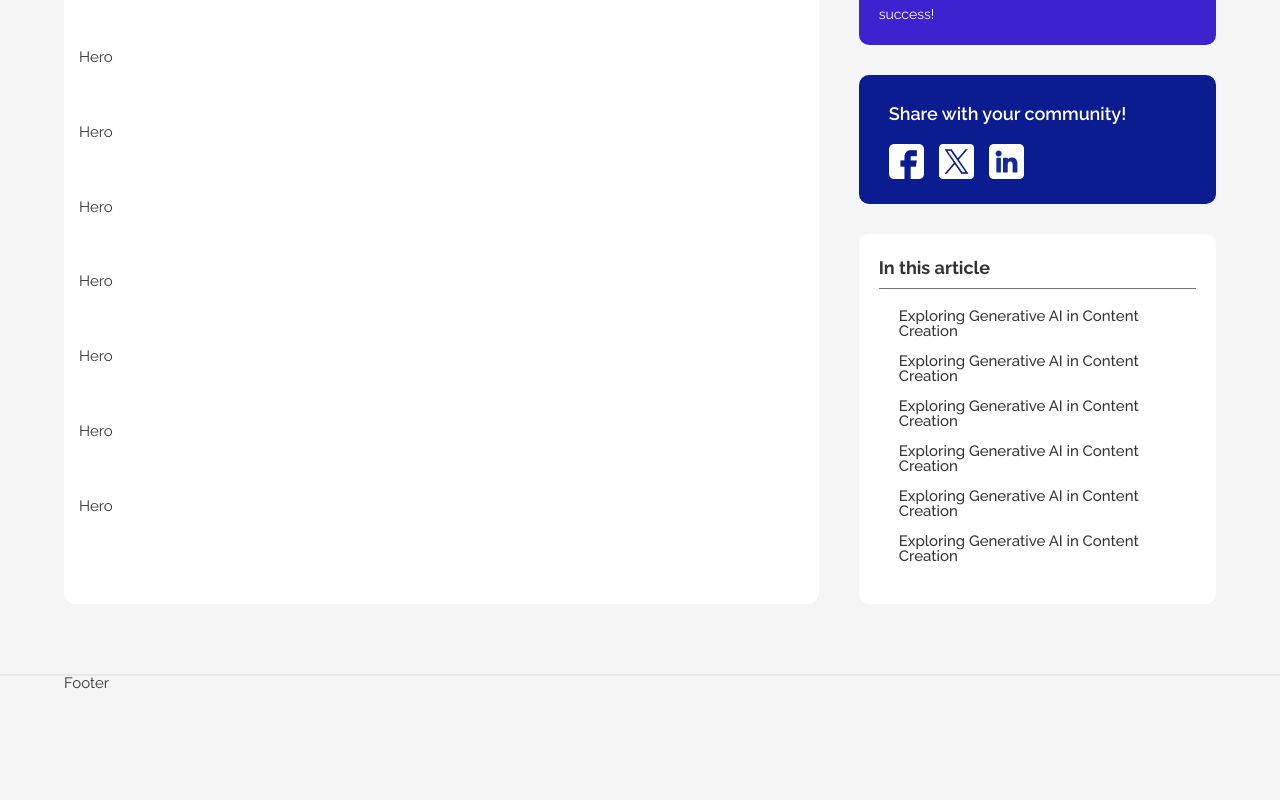
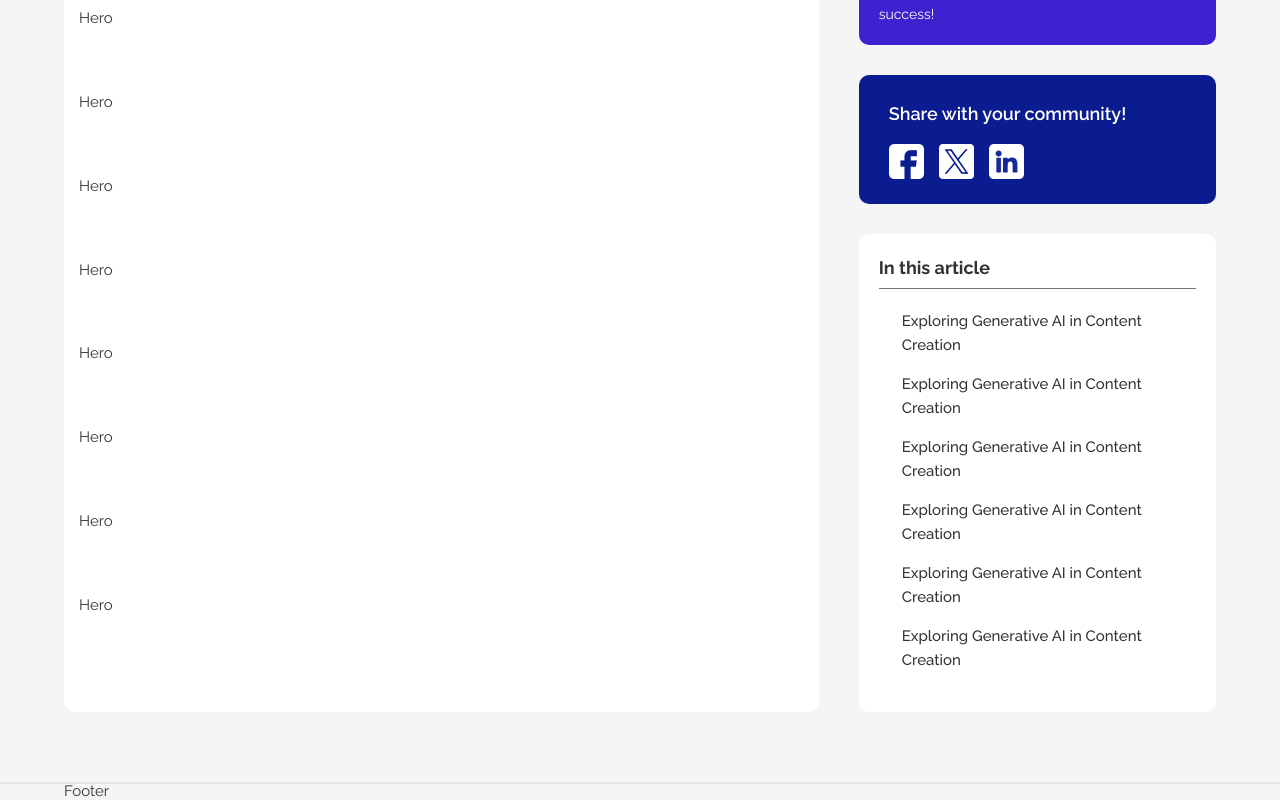
Before and after one commit to JosephOluOlofinte/saasblog, a React (Vite) app: page / in a window 1280 px wide. Shown: the part 479-1279 px from the top of the page. Before the commit the page ends 1171 px from the top, so only its background shows below. Built offline with nearby package versions, Linux system fonts and the light colour scheme.

Commit message:
Done with sidebar. Everything works fine

```diff
--- a/src/boilerplate.css
+++ b/src/boilerplate.css
@@ -11,7 +11,7 @@ html,
 }
 
 .contain {
-    max-width: 1280px;
+    max-width: 1920px;
     margin: 0 auto;
     /* background-color: white; */
 }
@@ -25,11 +25,15 @@ html {
   body {
     background-color: whitesmoke;
   }
-  body, p {
+  body, p, ul, ol {
     font-size: 1rem; /* 16px for base body text */
-    line-height: 1.4; /* Increase line height slightly for better readability */
+    line-height: 1.5; /* Increase line height slightly for better readability */
     color: #333; /* Standard text color */
     font-weight: 400;
+  }
+
+  li {
+    line-height: 1.5;
   }
 
   /* Typography scaling for headings */
@@ -49,8 +53,12 @@ html {
   /* Responsive font scaling */
   @media (max-width: 768px) {
     /* Mobile screens (375px to 768px) */
-    body, p {
+    body, p, ol, ul {
       font-size: 0.875rem; /* 14px */
+      line-height: 1.5;
+    }
+
+    li {
       line-height: 1.5;
     }
 
@@ -64,7 +72,7 @@ html {
 
   @media (min-width: 769px) and (max-width: 1024px) {
     /* Tablet screens (769px to 1024px) */
-    body, p {
+    body, p, ol, ul {
       font-size: 1rem; /* 16px */
       line-height: 1.5;
     }
@@ -79,8 +87,12 @@ html {
 
   @media (min-width: 1280px) and (max-width: 1920px) {
     /* Large screens (1025px to 1920px) */
-    body, p {
+    body, p, ol, ul {
       font-size: 1.125rem; /* 18px */
+      line-height: 1.6;
+    }
+
+    li {
       line-height: 1.6;
     }
 
@@ -94,8 +106,12 @@ html {
 
   @media (min-width: 1921px) {
     /* Extra-large screens (1921px and above) */
-    body, p {
+    body, p, ol, ul {
       font-size: 1.25rem; /* 20px */
+      line-height: 1.8;
+    }
+
+    li {
       line-height: 1.8;
     }
 
--- a/src/components/static/Sidebar.tsx
+++ b/src/components/static/Sidebar.tsx
@@ -8,7 +8,7 @@ import whiteX from '../../assets/images/twitter-white.png'
 
 const Sidebar = () => {
   return (
-    <div className="grid grid-cols-1 gap-[30px] max-w-[360px] laptop:col-span-4">
+    <div className="grid grid-cols-1 gap-[30px] max-w-[360px] lglaptop:max-w-none laptop:col-span-4">
       <div className="bg-brandBlue grid gap-[20px] w-[100%] p-[20px] rounded-[10px]">
         <div className='flex items-baseline gap-[25px]'>
           <div className='h-[110px] w-[110px] rounded-lg overflow-hidden border-[1px] border-[rgba(255,255,255,0.5)]'>
@@ -36,13 +36,13 @@ const Sidebar = () => {
 
       <div className='bg-absoluteWhite p-[20px] rounded-[10px]'>
         <p className='text-[18px] font-bold border-b-[1px] border-b-brandGrey pb-[5px]'>In this article</p>
-        <ul className='p-[20px] font-medium grid gap-[15px]'>
-          <li><a href="">Exploring Generative AI in Content Creation</a></li>
-          <li><a href="">Exploring Generative AI in Content Creation</a></li>
-          <li><a href="">Exploring Generative AI in Content Creation</a></li>
-          <li><a href="">Exploring Generative AI in Content Creation</a></li>
-          <li><a href="">Exploring Generative AI in Content Creation</a></li>
-          <li><a href="">Exploring Generative AI in Content Creation</a></li>
+        <ul className='py-[20px] font-medium grid gap-[15px]'>
+        <a href="#" className='pl-[20px] hover:text-brandBlue border-l-[3px] border-absoluteWhite hover:border-brandBlue ease-in-out duration-700 focus:border-brandBlue focus:text-brandBlue '><li>Exploring Generative AI in Content Creation</li></a>
+        <a href="#" className='pl-[20px] hover:text-brandBlue border-l-[3px] border-absoluteWhite hover:border-brandBlue ease-in-out duration-700 focus:border-brandBlue focus:text-brandBlue '><li>Exploring Generative AI in Content Creation</li></a>
+        <a href="#" className='pl-[20px] hover:text-brandBlue border-l-[3px] border-absoluteWhite hover:border-brandBlue ease-in-out duration-700 focus:border-brandBlue focus:text-brandBlue '><li>Exploring Generative AI in Content Creation</li></a>
+        <a href="#" className='pl-[20px] hover:text-brandBlue border-l-[3px] border-absoluteWhite hover:border-brandBlue ease-in-out duration-700 focus:border-brandBlue focus:text-brandBlue '><li>Exploring Generative AI in Content Creation</li></a>
+        <a href="#" className='pl-[20px] hover:text-brandBlue border-l-[3px] border-absoluteWhite hover:border-brandBlue ease-in-out duration-700 focus:border-brandBlue focus:text-brandBlue '><li>Exploring Generative AI in Content Creation</li></a>
+        <a href="#" className='pl-[20px] hover:text-brandBlue border-l-[3px] border-absoluteWhite hover:border-brandBlue ease-in-out duration-700 focus:border-brandBlue focus:text-brandBlue '><li>Exploring Generative AI in Content Creation</li></a>
         </ul>
       </div>
     </div>
```
